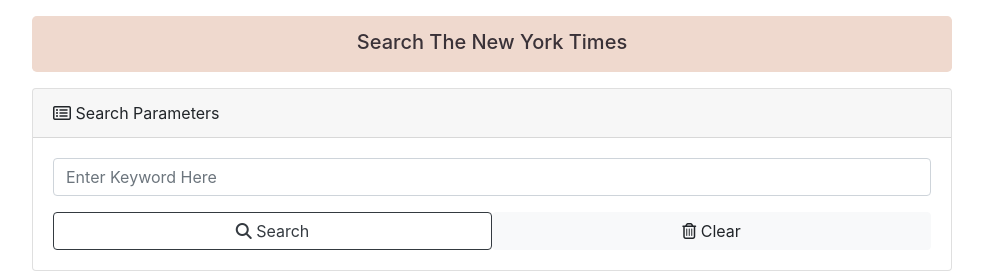
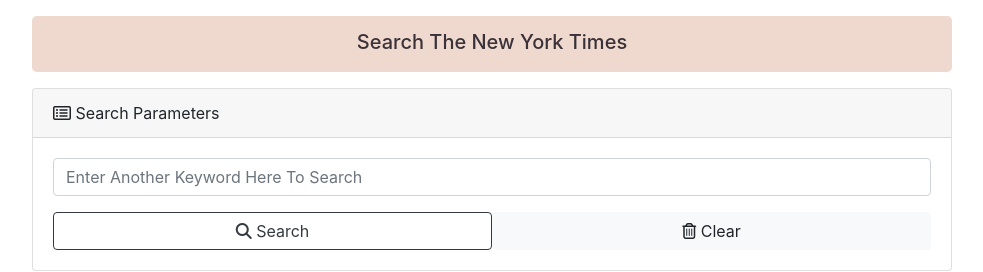
Before and after one commit to PhoebeYahengWu/new-york-times-search, a React (Create React App) app: page / in a window 1280 px wide. Shown: the top 272 px of the page, without its empty margins (148-1131 px from the left). Built offline with nearby package versions, Linux system fonts and the light colour scheme; no server answers.

Commit message:
change search placeholder

```diff
--- a/src/components/Search/Search.js
+++ b/src/components/Search/Search.js
@@ -15,7 +15,7 @@
           onChange={props.handleInputChange}
           value={props.value}
           name="search"
-          autoComplete = "off" className="form-control" id="searchTerm" placeholder="Enter Keyword Here" />
+          autoComplete = "off" className="form-control" id="searchTerm" placeholder="Enter Another Keyword Here To Search" />
         </div>
 
         <table style={{width:"100%"}}>
```
